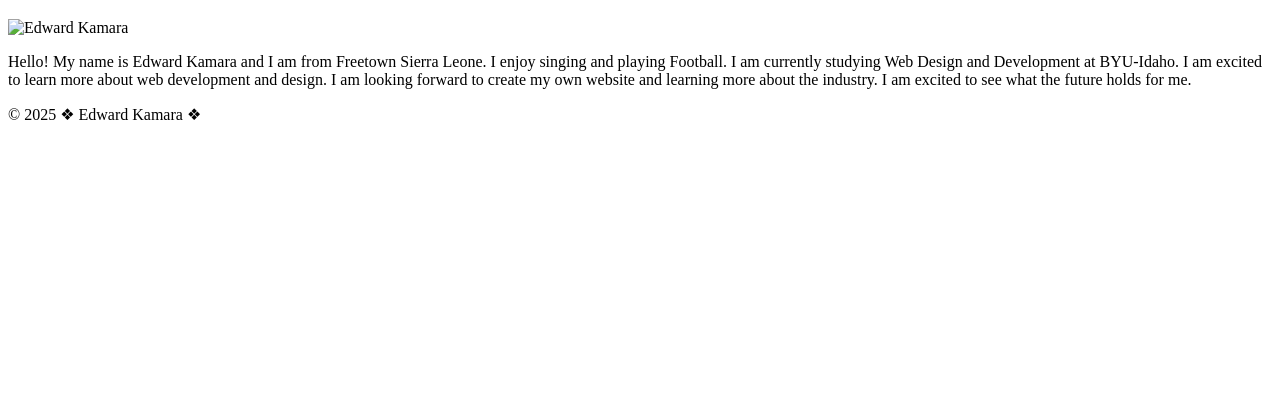
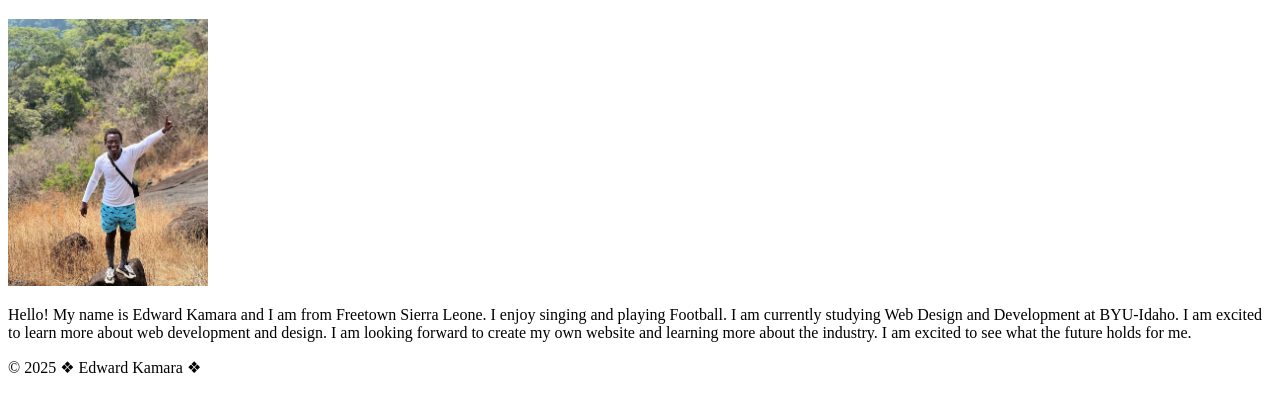
Before and after one commit to edward-52095/wdd130, a plain HTML site: page index.html in a window 1280 px wide. Shown: the part 87-498 px from the top of the page. Drawn offline with Linux system fonts and the light colour scheme.

Commit message:
Rename folder from images to image to fix image path

```diff
--- a/index.html
+++ b/index.html
@@ -14,7 +14,7 @@
         </header>
         <main>
             <h1>Edward Kamara | WDD 130</h1>
-            <img src="images/Kamara.jpg" alt="Edward Kamara" width="200">
+            <img src="image/Kamara.jpg" alt="Edward Kamara" width="200">
             <p>Hello! My name is Edward Kamara and I am from Freetown Sierra Leone. I enjoy singing and playing Football. I am currently studying Web Design and Development at BYU-Idaho. I am excited to learn more about web development and design. I am looking forward to create
                 my own website and learning more about the industry. I am excited to see what the future holds for me.
             </p>
```
